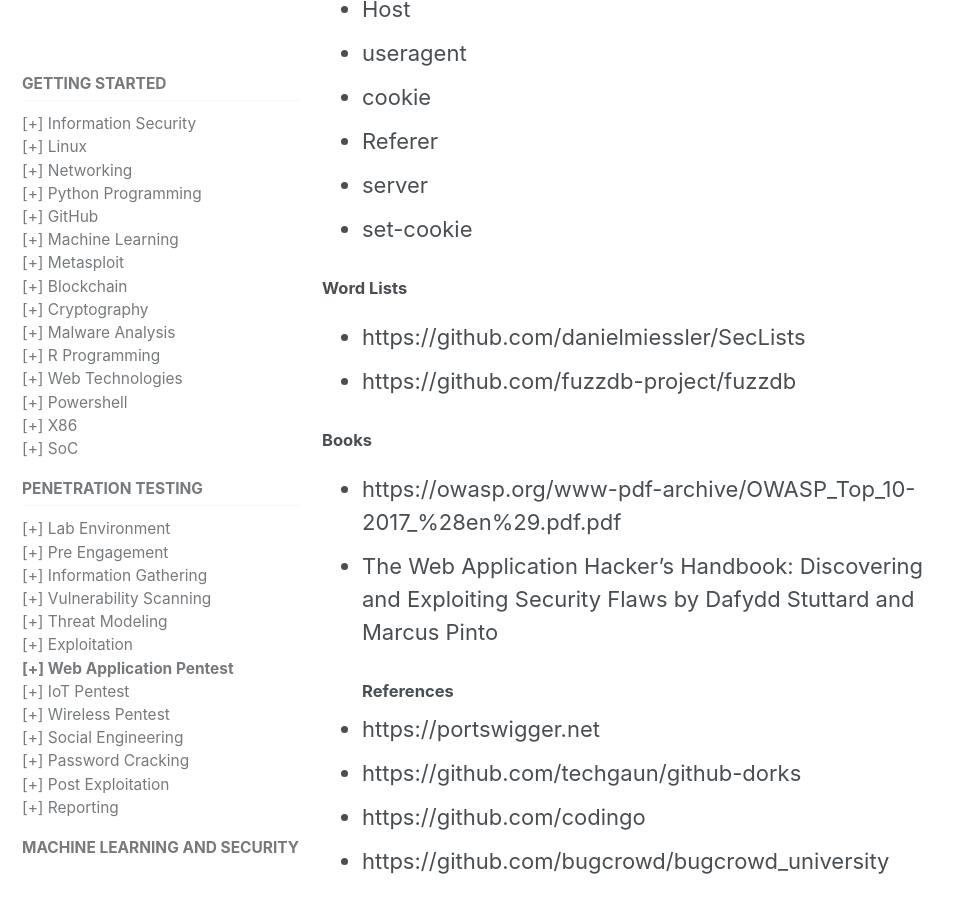
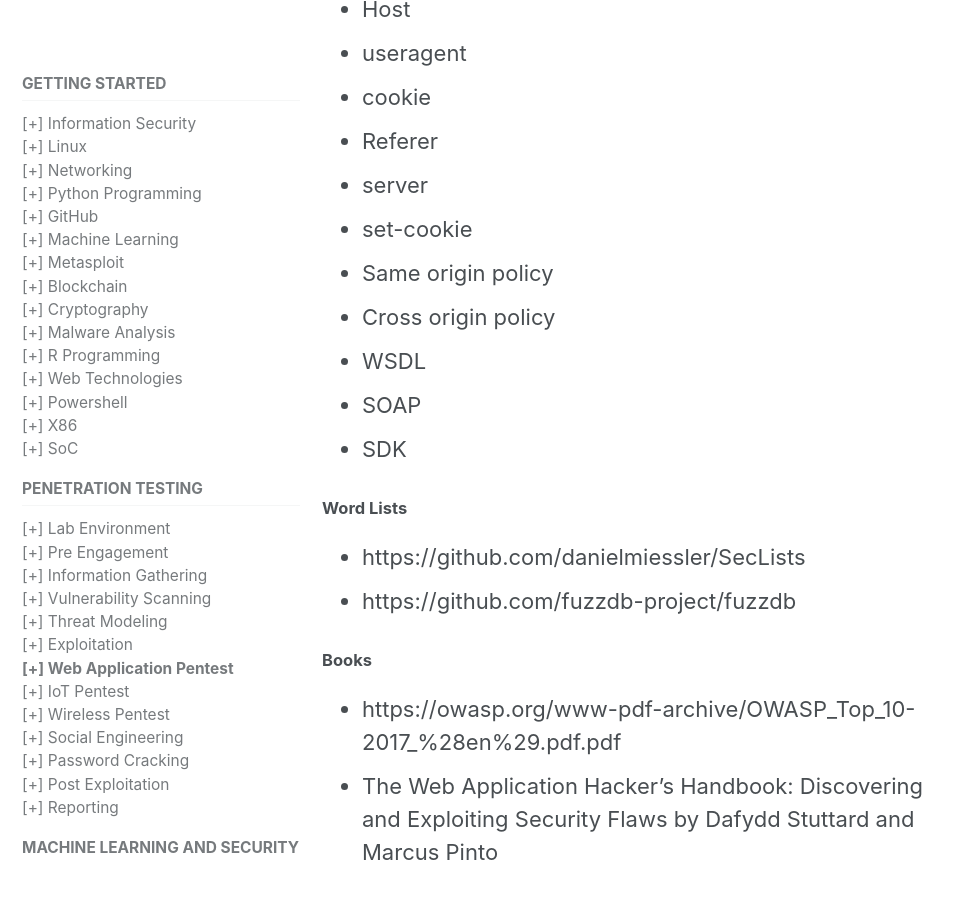
Before and after one commit to mohareti/cyberlab, a Jekyll site: the page built from _pentest/06_web-pentest.md, in a window 1280 px wide and 900 px high, scrolled down 3735 px. Shown: the whole window, without its empty margins (0-963 px from the left). Built offline with Jekyll 4.4.1, drawn with Linux system fonts in a browser that asks for light colours; cached includes are drawn as plain includes; nearby versions of some CDN libraries.

Commit message:
Update 06_web-pentest.md

```diff
--- a/_pentest/06_web-pentest.md
+++ b/_pentest/06_web-pentest.md
@@ -100,7 +100,11 @@ toc: true
 - Referer
 - server
 - set-cookie
-
+- Same origin policy
+- Cross origin policy
+- WSDL
+- SOAP
+- SDK
 
 #### Word Lists
 - https://github.com/danielmiessler/SecLists
```
